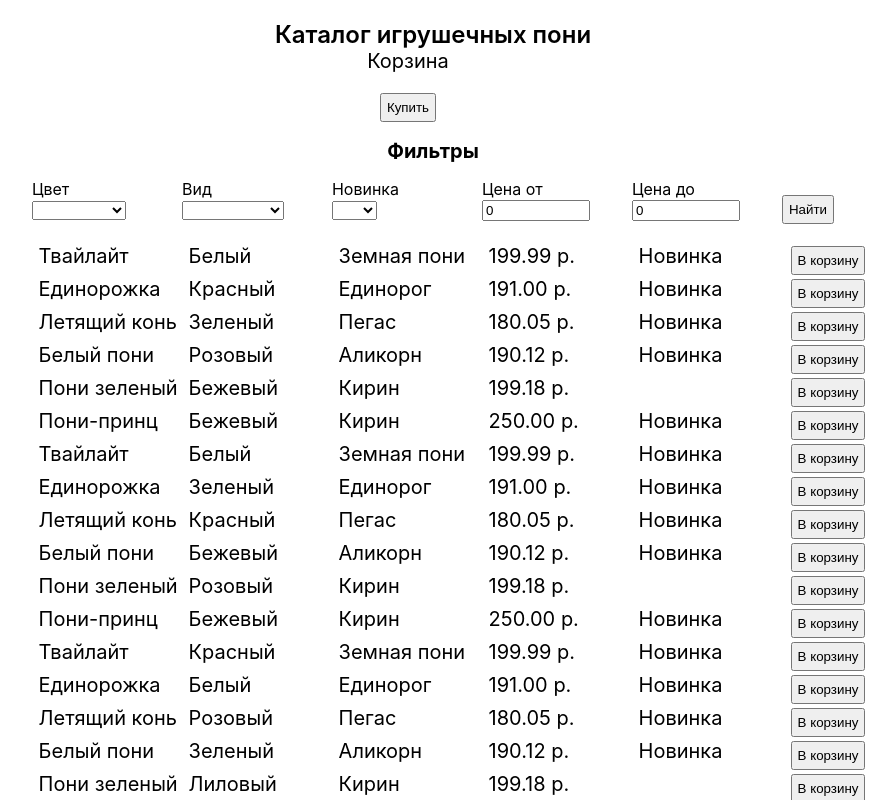
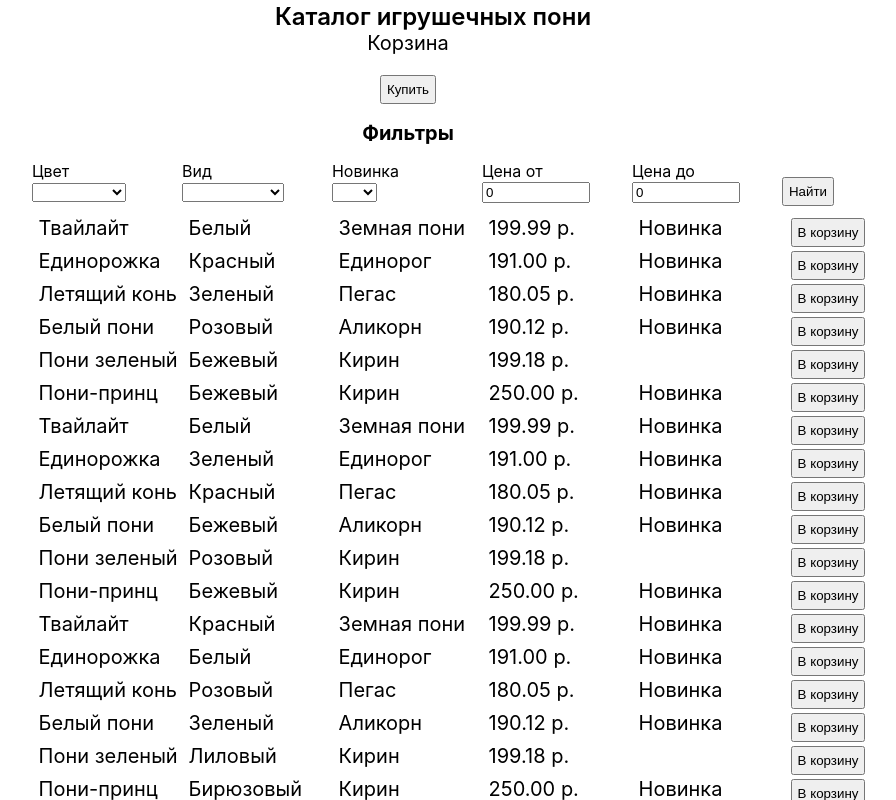
Before and after one commit to sasha-is-permi/React5, a React (Create React App) app: page / in a window 1280 px wide. Shown: the top 800 px of the page, without its empty margins (207-1103 px from the left). Built offline with nearby package versions, Linux system fonts and the light colour scheme.

Commit message:
доработка функционала

```diff
--- a/src/App.css
+++ b/src/App.css
@@ -3,7 +3,7 @@
   font-size: 24px;
   text-align: center;
   font-weight: 600;
-  margin-top: 20px;
+  margin-top: 2px;
 }
 
 .Panel {
--- a/src/Basket.css
+++ b/src/Basket.css
@@ -17,6 +17,6 @@
 .List {
     display: block;
     list-style: none;
-    margin-top: 20px;
+    margin-top: 10px;
     font-size: 20px;
     }
--- a/src/Filter.css
+++ b/src/Filter.css
@@ -1,6 +1,7 @@
 .FilterHeader{
     font-size: 20px;
     text-align: center;
+    margin-right: 50px;
 }
 
 
```
